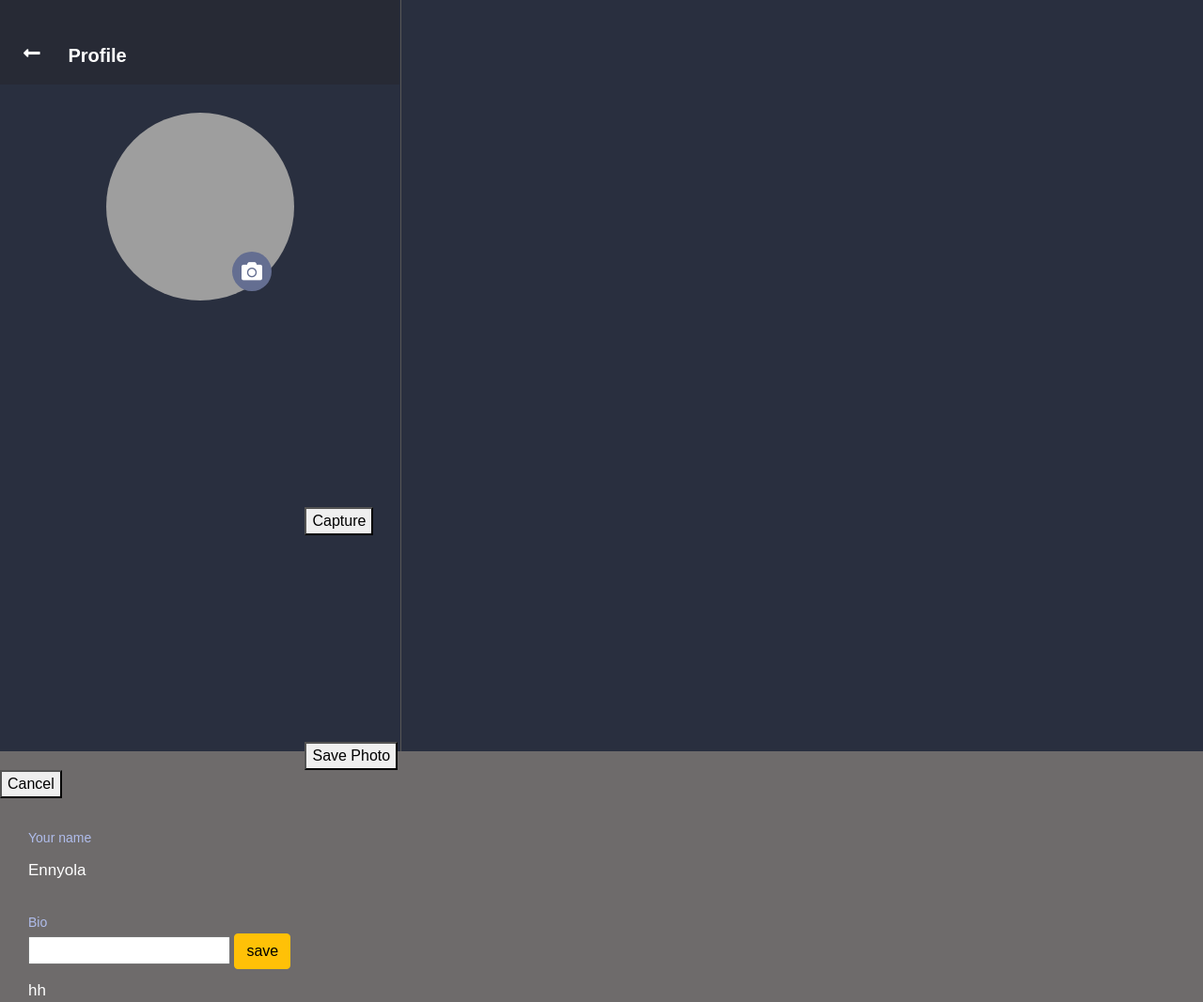
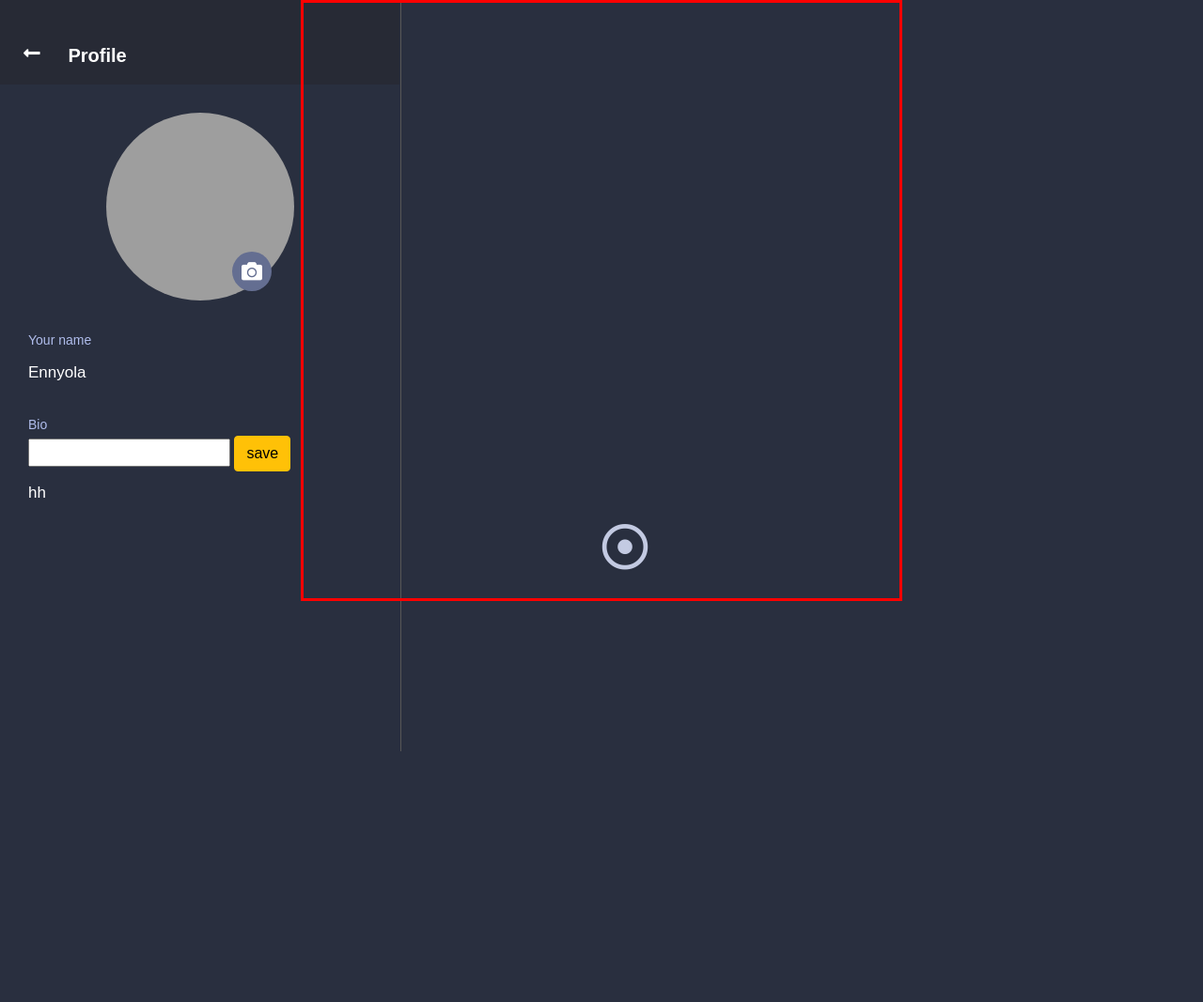
Before and after one commit to Ennyola/RealTime-Chat, a Django app: a page that uses accounts/templates/accounts/user_profile.html in a window 1280 px wide. Shown: the whole page at 94% size. After the commit the page ends 800 px from the top, so only its background shows below. Run offline with Django 3.2, Linux system fonts and the light colour scheme; data comes from the database, SQL or seed files in the repository; both versions use the stored data as it was after the commit; a map, chart or similar area stays blank; parts of the project's set-up code (start-up, migrations or seed data) failed here and were passed over; some libraries are stand-ins or nearby versions; grey boxes are pictures that could not be loaded.

Commit message:
styled the camera preview section of the user profile page

```diff
--- a/accounts/static/accounts/css/user_profile.css
+++ b/accounts/static/accounts/css/user_profile.css
@@ -119,6 +119,38 @@
     display: none
 }
 
+.take-photo-section {
+    border: 3px solid red;
+    position: fixed;
+    width: 50%;
+    left: 25%;
+    top: 0;
+    height: 80%;
+    z-index: +1;
+}
+
+.take-photo-section .camera-preview {
+    height: 100%;
+}
+
+.take-photo-section .camera-preview #change-dp-video {
+    height: 100%;
+    width: 100%;
+    padding: 0;
+    margin: 0;
+}
+
+.take-photo-section .camera-preview #capture {
+    position: absolute;
+    bottom: 0;
+    left: 50%;
+    margin-bottom: 30px;
+    font-size: 50px;
+    font-weight: 100;
+    cursor: pointer;
+    color: #c3cae2;
+}
+
 @media screen and (max-width: 768px) {
     .user-profile__heading {
         width: 100%;
--- a/accounts/templates/accounts/user_profile.html
+++ b/accounts/templates/accounts/user_profile.html
@@ -49,15 +49,19 @@
                 </div>
             </div>
         </div>
-        <span class="take-photo-section">
-            <video id="change-dp-video" width="320" height="240" autoplay></video>
-            <button id="capture">Capture</button>
-            <canvas id="canvas" width="320" height="240"></canvas>
-            <span class="photo-decision">
-                <button id="save-photo">Save Photo</button>
-                <button id="cancel-photo">Cancel</button>
-            </span>
-        </span>
+        <div class="take-photo-section">
+            <div class="camera-preview">
+                <video  id="change-dp-video" autoplay></video>
+                <i id="capture" class="far fa-dot-circle"></i>
+            </div>
+            <div class="picture-preview">
+                <canvas id="canvas" width="320" height="240"></canvas>
+                <span class="photo-decision">
+                    <button id="save-photo">Save Photo</button>
+                    <button id="cancel-photo">Cancel</button>
+                </span>
+            </div>
+        </div>
         <div class="user-profile__info">
             <div class="user_profile__username__section">
                 <span class="user-profile__username__label">Your name</span>
--- a/accounts/views.py
+++ b/accounts/views.py
@@ -30,7 +30,6 @@ def user_profile(request, username):
     user = get_object_or_404(get_user_model(), username=username)
     profile = UserProfile.objects.get(user=user)
     # Uploads and saves a users display picture.
-    print(request.POST, request.FILES)
     if request.method == "POST" and request.FILES:
         form = UpdateProfileForm(request.POST, request.FILES)
         if form.is_valid():
```
Also changed, not shown: db.sqlite3.
